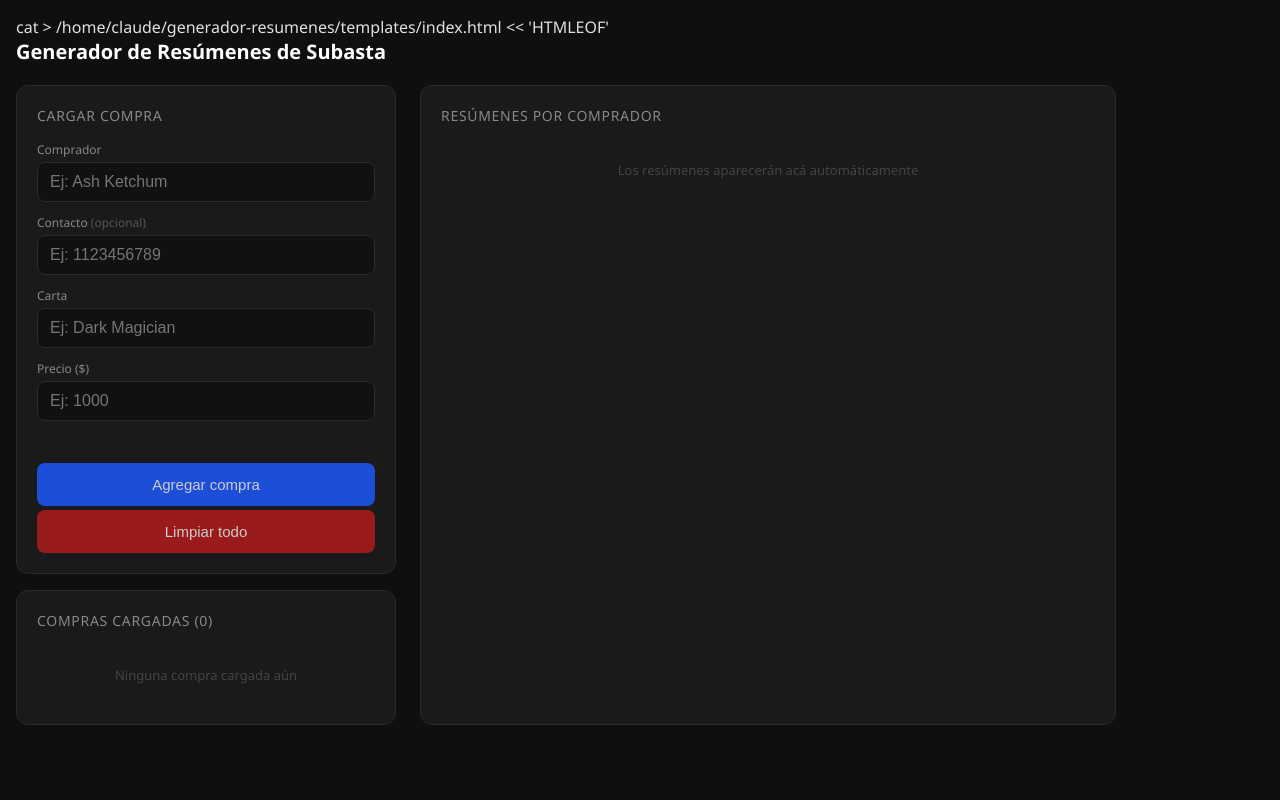
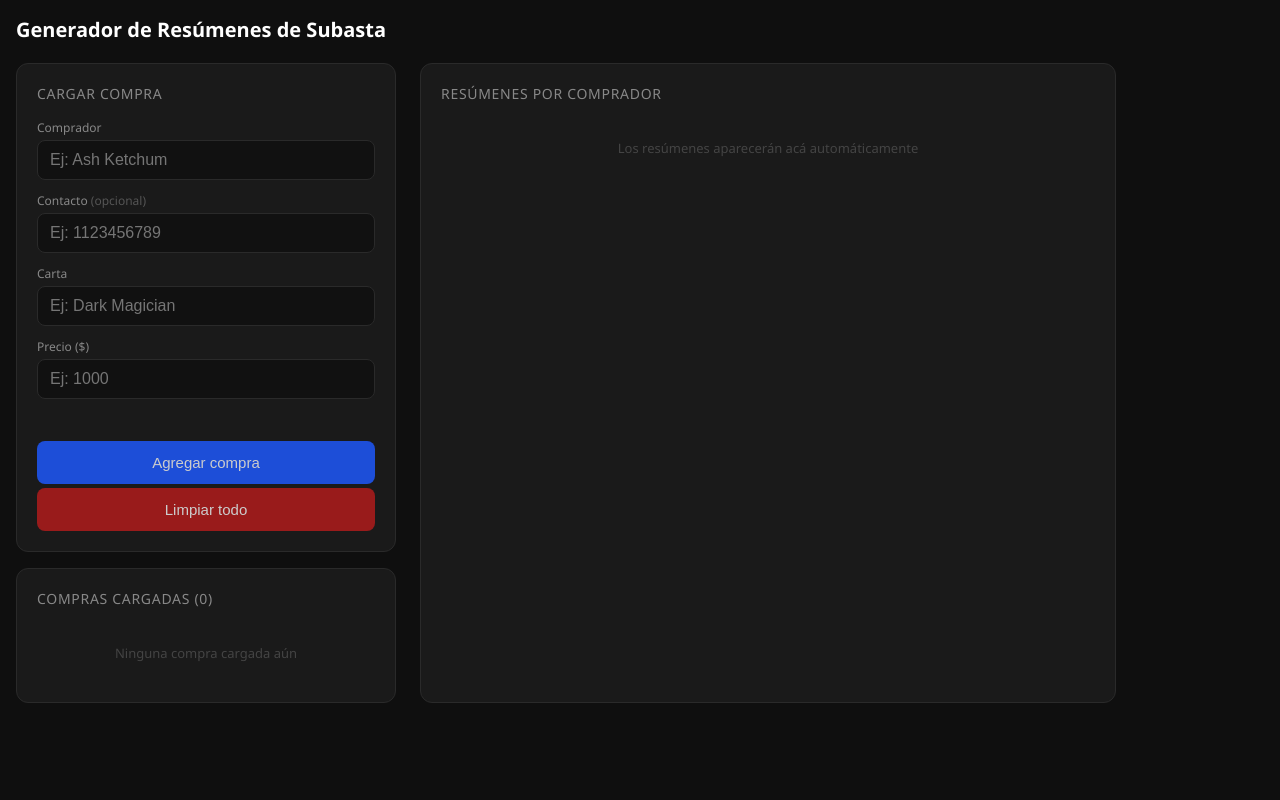
Before and after one commit to escobarLouzanMartin/generador-resumenes, a Flask app: page / in a window 1280 px wide. Run offline with Flask 3, Linux system fonts and the light colour scheme; data that the repository does not hold is empty.

Commit message:
cambio menor

```diff
--- a/templates/index.html
+++ b/templates/index.html
@@ -1,4 +1,3 @@
-cat > /home/claude/generador-resumenes/templates/index.html << 'HTMLEOF'
 <!DOCTYPE html>
 <html lang="es">
 <head>
```
